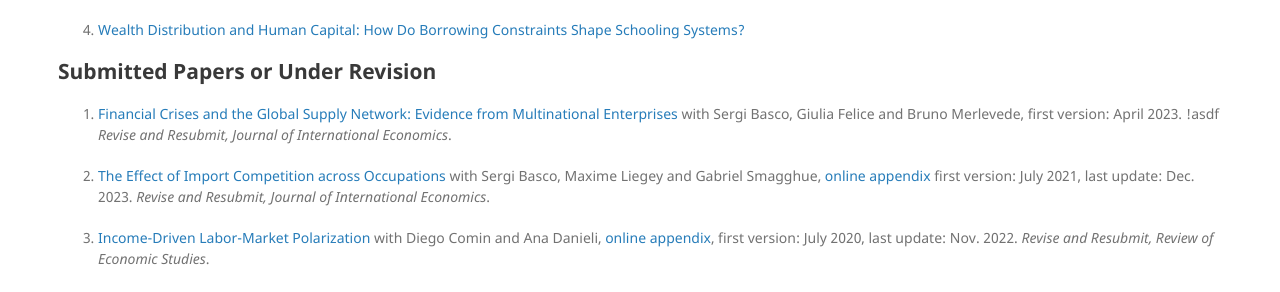
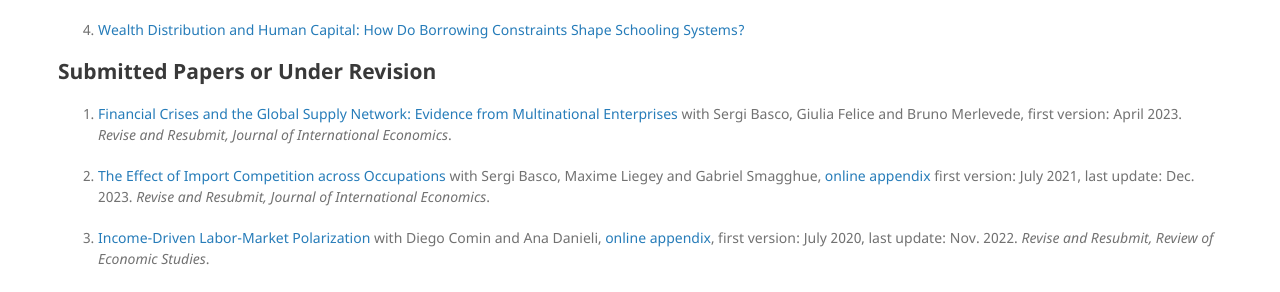
Before and after one commit to mestieri/mestieri.github.io, a Jekyll site: the page built from index.md, in a window 1280 px wide. Shown: the part 441-733 px from the top of the page. Built offline with Jekyll 4.4.1, drawn with Linux system fonts in a browser that asks for light colours.

Commit message:
Update index.md

```diff
--- a/index.md
+++ b/index.md
@@ -35,7 +35,7 @@ for Nonhomothetic CES Preferences](https://www.dropbox.com/scl/fi/obu49nw8d74wye
 
 ## Submitted Papers or Under Revision
 
-1. [Financial Crises and the Global Supply Network: Evidence from Multinational Enterprises](https://www.dropbox.com/s/izq34c7zig3b0qe/BFMM_Economic_Crises_and_the_Global_Supply_Chain.pdf?dl=0) with Sergi Basco, Giulia Felice and Bruno Merlevede, first version: April 2023. !asdf *Revise and Resubmit, Journal of International Economics*.
+1. [Financial Crises and the Global Supply Network: Evidence from Multinational Enterprises](https://www.dropbox.com/s/izq34c7zig3b0qe/BFMM_Economic_Crises_and_the_Global_Supply_Chain.pdf?dl=0) with Sergi Basco, Giulia Felice and Bruno Merlevede, first version: April 2023. *Revise and Resubmit, Journal of International Economics*.
 
 2. [The Effect of Import Competition across Occupations](https://www.dropbox.com/scl/fi/5atxvzy3830u57pg93v0f/blms_rev2.pdf?rlkey=02gzztb1bzbcc3db9547fk566&dl=0) with Sergi Basco, Maxime Liegey and Gabriel Smagghue, [online appendix](https://www.dropbox.com/scl/fi/r2gng6ycegyyaioicrl8g/blms_rev2_oa.pdf?rlkey=6ddy9deto2gv41qqavcrtrqu3&dl=0) first version: July 2021, last update: Dec. 2023. *Revise and Resubmit, Journal of International Economics*.
 
```
